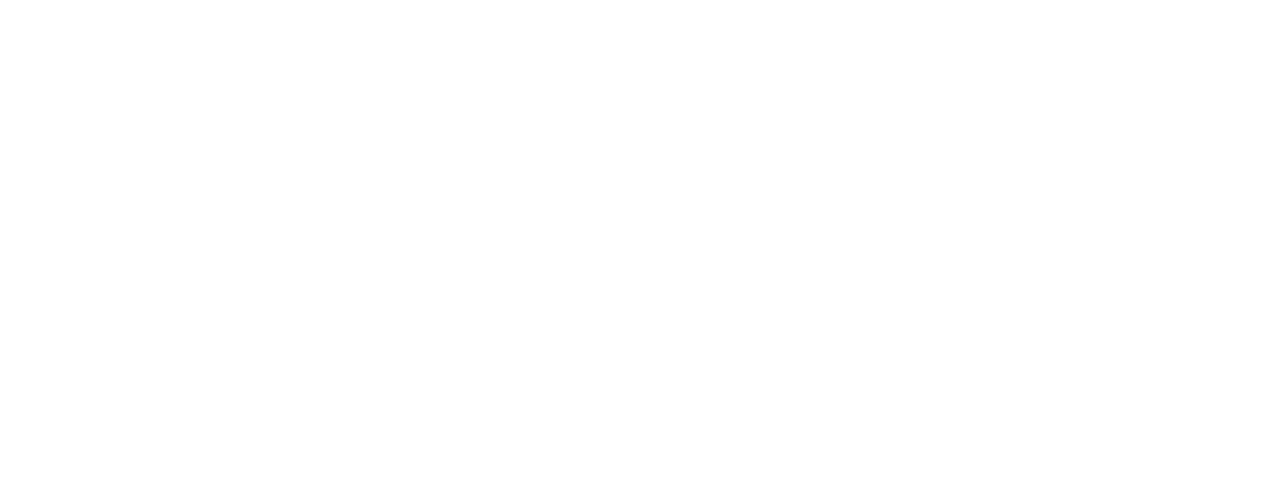
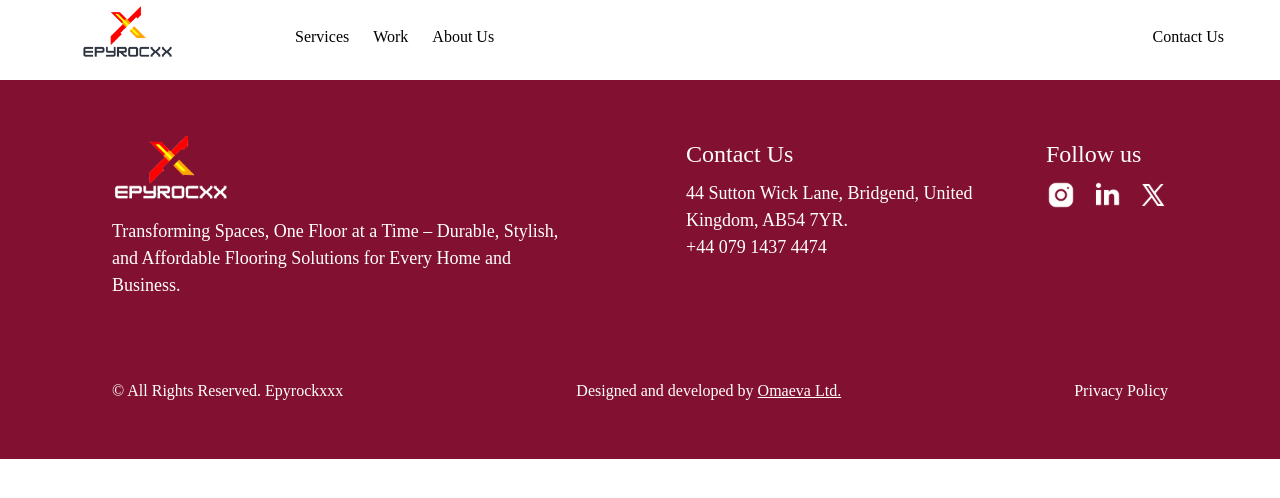
Before and after one commit to Omaeva-uk/epyrocxx, a React (Vite) app: page /privacy-policy in a window 1280 px wide. Before the commit this address had no page. Shown: the top 498 px of the page. Built offline with nearby package versions, Linux system fonts and the light colour scheme.

Commit message:
npm reinstall backup

```diff
--- a/package.json
+++ b/package.json
@@ -13,6 +13,7 @@
     "clsx": "^2.1.1",
     "framer-motion": "^11.15.0",
     "react": "^18.3.1",
+    "react-cookie-consent": "^9.0.0",
     "react-dom": "^18.3.1",
     "react-router-dom": "^7.0.2",
     "react-router-hash-link": "^2.4.3",
--- a/src/App.jsx
+++ b/src/App.jsx
@@ -1,7 +1,8 @@
 import { useEffect, useState } from "react";
-import {HomePage, ServicePage} from "./Pages/index";
+import {HomePage, PrivacyPolicy, ServicePage} from "./Pages/index";
 import { Routes, Route, useParams } from "react-router-dom";
 import { Scrollto } from "./components";
+
 
 
 
@@ -10,25 +11,15 @@
 
 
   return (
-    <div>
       <main>
+
         <Scrollto />
         <Routes>
           <Route path="/" element={<HomePage />} />
           <Route path="/services/:id" element={<ServicePage />} />
+          <Route path="/privacy-policy" element={<PrivacyPolicy />} />
         </Routes>
-
-
-
-
-
-
-
-
-        {/* <Testing />
-        <div className='h-screen w-full'></div> */}
       </main>
-    </div>
   )
 }
 
--- /dev/null
+++ b/src/Pages/PrivacyPolicy/PrivacyPolicy.jsx
@@ -0,0 +1,17 @@
+import { Footer, NavBar } from "../../components";
+
+
+const PrivacyPolicy = () => {
+  return (
+    <div>
+        <header className='max-sm:p-4 py-0 px-14 header-nav'>
+            <NavBar color="black" />
+        </header>
+        <footer className='max-sm:p-4 mt-20'>
+          <Footer />
+        </footer>
+    </div>
+  )
+}
+
+export default PrivacyPolicy;
--- a/src/Pages/ServicePage/ServicePage.jsx
+++ b/src/Pages/ServicePage/ServicePage.jsx
@@ -3,7 +3,7 @@
 import {Testimonial, Cta} from "../../components";
 import { testimonialData, typesOfService } from "../../data/data";
 import { Link } from "react-router-dom";
-import { useState } from "react";
+import { useEffect, useState } from "react";
 
 const ServicePage = () => {
 
@@ -24,13 +24,37 @@
   console.log(suggestedServices);
 
 
+   useEffect(() => {
+
+        const header = document.querySelector(".header-nav");
+        const heroSection = document.querySelector(".hero-service-page");
+
+        const observer = new IntersectionObserver((entries) => {
+          entries.forEach(entry => {
+            if(!entry.isIntersecting){
+              header.classList.add("scroll-header");
+              console.log("nav must work");
+            }else{
+              header.classList.remove("scroll-header");
+            }
+          })
+        }, {
+
+        });
+
+
+        observer.observe(heroSection);
+
+      }, []);
+
+
 
   return (
     <div>
-      <section className='max-sm:p-4 p-16 py-4'>
+      <header className='max-sm:p-4 py-0 px-14 header-nav'>
         <NavBar color="black" />
-      </section>
-      <section className='max-sm:p-4 p-16 py-4 lg:mt-20'>
+      </header>
+      <section className='max-sm:p-4 p-16 py-4 mt-32 lg:mt-44 hero-service-page'>
         <ServicePageHero serviceId={params.id} />
       </section>
       <section className='max-sm:p-4 p-16 py-4 lg:mt-20'>
--- a/src/Pages/index.js
+++ b/src/Pages/index.js
@@ -1,4 +1,5 @@
 import ServicePage from "./ServicePage/ServicePage";
 import HomePage from "./HomePage/HomePage";
+import PrivacyPolicy from "./PrivacyPolicy/PrivacyPolicy";
 
-export {ServicePage, HomePage};
+export {ServicePage, HomePage, PrivacyPolicy};
--- a/src/components/Footer/Footer.jsx
+++ b/src/components/Footer/Footer.jsx
@@ -1,3 +1,4 @@
+import { Link } from "react-router-dom";
 
 
 const Footer = () => {
@@ -27,7 +28,10 @@
         </div>
         <div className="flex flex-wrap justify-between items-center mt-20">
             <p>© All Rights Reserved. Epyrockxxx</p>
-            <p>Privacy Policy</p>
+            <p>Designed and developed by <a href="https://www.omaeva.com/" target="_blank" className=" underline">Omaeva Ltd.</a></p>
+            <Link to="/privacy-policy">
+                <p>Privacy Policy</p>
+            </Link>
         </div>
     </div>
   )
--- a/src/components/Hero/Hero.css
+++ b/src/components/Hero/Hero.css
@@ -22,6 +22,14 @@
 
     }
 } */
+
+.header-nav{
+    position: fixed;
+    height: 75px;
+    top: 10px;
+    left: 0;
+    right: 0;
+}
 
 .hero{
     display: flex;
@@ -75,6 +83,25 @@
     color: #000000;
 }
 
+.header-nav{
+    transition: all 1s ease-in-out;
+}
+
+
+.scroll-header{
+    /* From https://css.glass */
+    background: rgba(255, 255, 255, 0.2);
+    border-radius: 16px;
+    box-shadow: 0 4px 30px rgba(0, 0, 0, 0.1);
+    backdrop-filter: blur(5px);
+    -webkit-backdrop-filter: blur(5px);
+    border: 1px solid rgba(255, 255, 255, 0.3);
+}
+
+.scroll-header ul, .scroll-header button {
+    color: #000000;
+}
+
 @media (max-width: 750px){
     .right-content h1{
         font-size: 60px;
--- a/src/components/Hero/Hero.jsx
+++ b/src/components/Hero/Hero.jsx
@@ -45,27 +45,38 @@
           window.addEventListener("scroll", scroll);
         }
 
+    }, [isDesktop]);
+
+    useEffect(() => {
+
+      const header = document.querySelector(".header-nav");
+      const heroSection = document.querySelector(".hero");
+
+      const observer = new IntersectionObserver((entries) => {
+        entries.forEach(entry => {
+          if(!entry.isIntersecting){
+            header.classList.add("scroll-header");
+            console.log("nav must work");
+          }else{
+            header.classList.remove("scroll-header");
+          }
+        })
+      }, {
+
+      });
 
 
+      observer.observe(heroSection);
 
+    }, []);
 
-
-
-
-
-
-
-
-
-
-    }, [isDesktop]);
 
 
 
 
   return (
     <div className="relative">
-        <header className=" z-50 px-20 max-lg:px-8 pt-6 header-nav ">
+        <header className=" z-50 px-20 max-lg:px-8 header-nav ">
             <NavBar />
         </header>
         <div className="relative hero">
--- a/src/components/NavBar/NavBar.jsx
+++ b/src/components/NavBar/NavBar.jsx
@@ -17,7 +17,7 @@
   return (
     <nav className="flex justify-between relative items-center font-Luxenta text-white">
       <Link to="/">
-        <div className="w-[143px] h-[74px]">
+        <div className="w-[143px] h-[74px] flex justify-start items-center">
           <picture>
             <source media="(max-width:750px)" srcSet="/epyrockxx-logo.svg" />
           </picture>
--- a/src/components/index.js
+++ b/src/components/index.js
@@ -13,4 +13,5 @@
 import Scrollto from "./Scrollto/ScrollTo";
 
 
+
 export {NavBar, Hero, Testing, About, Services, Projects, Testimonial, Faq, Cta, Footer, ServicePageHero, ServicePageAbout, Scrollto};
```
Also changed, not shown: src/Pages/PrivacyPolicy/PrivacyPolicy.css (added), 1 other file (tests, documents, lock files or other folders).
